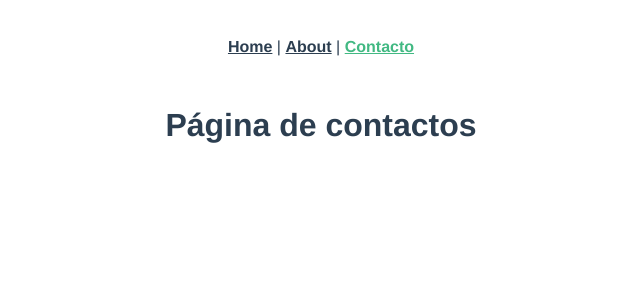
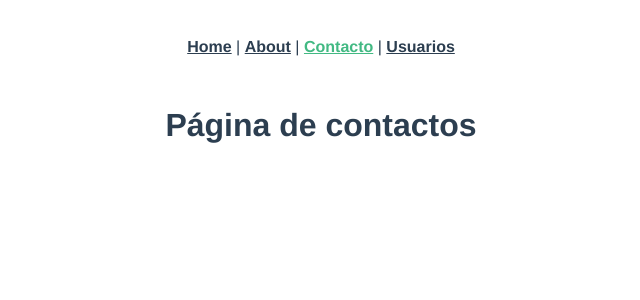
Before and after one commit to juanca84/vue-rutas-01, a Vue app: page /contacto in a window 1280 px wide. Shown: the top 300 px of the page, without its empty margins (319-959 px from the left). Built offline with nearby package versions, Linux system fonts and the light colour scheme.

Commit message:
Adición de rutas con parametros

```diff
--- a/src/App.vue
+++ b/src/App.vue
@@ -3,7 +3,8 @@
     <div id="nav">
       <router-link to="/">Home</router-link> |
       <router-link to="/about">About</router-link> |
-      <router-link to="/contacto">Contacto</router-link>
+      <router-link to="/contacto">Contacto</router-link> |
+      <router-link to="/usuarios">Usuarios</router-link>
     </div>
     <router-view/>
   </div>
--- /dev/null
+++ b/src/components/Usuario.vue
@@ -0,0 +1,15 @@
+<template>
+    <div>
+        <h1>Información de usuario: <strong>{{ $route.params.id }}</strong></h1>
+    </div>
+</template>
+
+<script>
+    export default {
+        name: 'Usuario'
+    }
+</script>
+
+<style lang="scss" scoped>
+
+</style>
--- a/src/router/index.js
+++ b/src/router/index.js
@@ -2,6 +2,7 @@ import Vue from 'vue'
 import VueRouter from 'vue-router'
 import Home from '../views/Home.vue'
 import Contacto from '../views/Contacto.vue'
+import Usuarios from '../views/Usuarios.vue'
 
 Vue.use(VueRouter)
 
@@ -24,6 +25,11 @@ Vue.use(VueRouter)
     name: 'Contacto',
     component: Contacto
   },
+  {
+    path: '/usuarios/:id',
+    name: 'Usuarios',
+    component: Usuarios
+  }
 ]
 
 const router = new VueRouter({
--- /dev/null
+++ b/src/views/Usuarios.vue
@@ -0,0 +1,13 @@
+<template>
+  <div>
+    <usuario/>
+  </div>
+</template>
+<script>
+import Usuario from '@/components/Usuario.vue';
+export default {
+  components: {
+    Usuario
+  }
+}
+</script>
```
